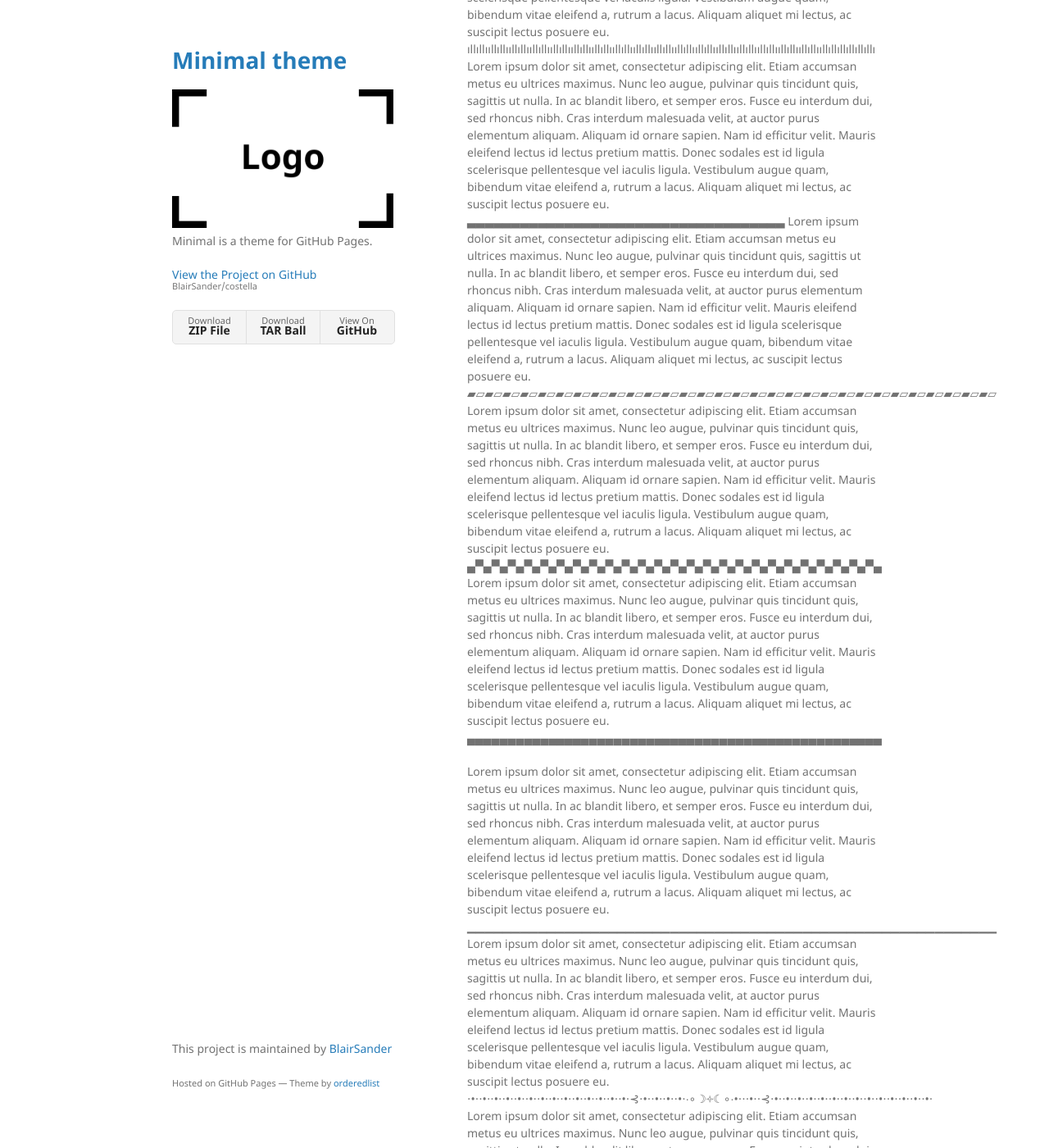
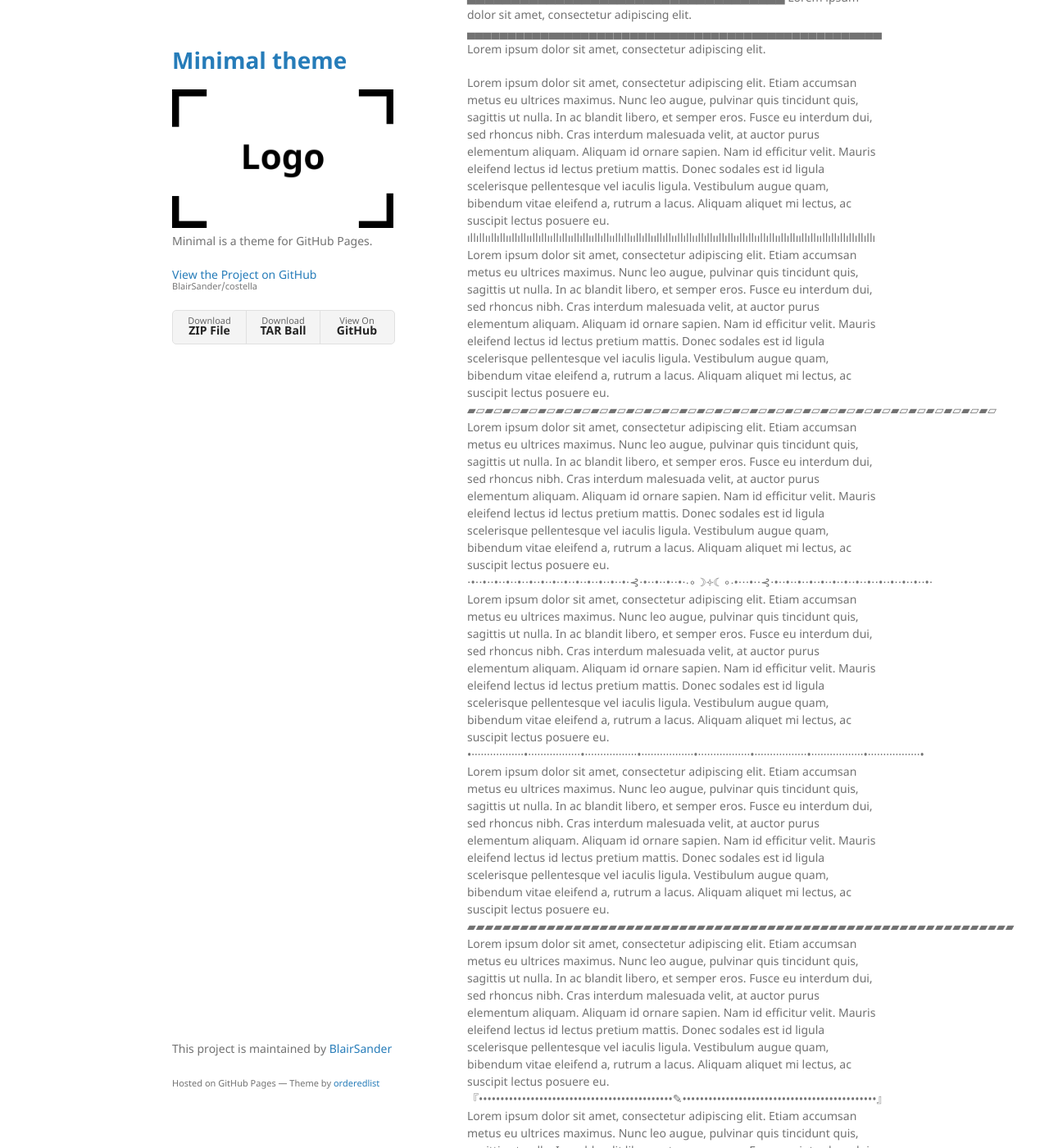
Before and after one commit to BlairSander/costella, a Jekyll site: the page built from relaciones.md, in a window 1280 px wide and 1400 px high, scrolled down 530 px. Shown: the whole window at 82% size. Built offline with Jekyll 4.4.1, drawn with Linux system fonts in a browser that asks for light colours; our own code applies the rules of GitHub Pages for plain Markdown files; some of the changed text lies outside the part shown.

Commit message:
Update relaciones.md

```diff
--- a/relaciones.md
+++ b/relaciones.md
@@ -12,19 +12,25 @@ layout: default
 Antes de investigar sobre Logan, Devi les había advertido a ella y sus hermanas, sobre el lado oscuro de Logan. Una vez en Blair Costella pudo confirmar lo que le habían comentado, por lo que en lo posible evitaría encontrarse con Logan. En parte le tiene miedo ya que también sabe sobre su poder y toda la experiencia que tiene como soldado.
 
  <hr width="50%">
+Lorem ipsum dolor sit amet, consectetur adipiscing elit.
+<br>════════════════════════════════════════════════════
+Lorem ipsum dolor sit amet, consectetur adipiscing elit.
+***
+Lorem ipsum dolor sit amet, consectetur adipiscing elit.
+<br>▁▁▁▁▁▁▁▁▁▁▁▁▁▁▁▁▁▁▁▁▁▁▁▁▁▁▁▁▁▁▁▁▁▁▁▁▁▁▁▁▁▁▁▁▁▁▁▁▁▁▁▁▁▁▁▁▁▁▁▁
+Lorem ipsum dolor sit amet, consectetur adipiscing elit.
+<br>▃▃▃▃▃▃▃▃▃▃▃▃▃▃▃▃▃▃▃▃▃▃▃▃▃▃▃▃▃▃▃▃▃▃▃▃
+Lorem ipsum dolor sit amet, consectetur adipiscing elit.
+<br>▄▄▄▄▄▄▄▄▄▄▄▄▄▄▄▄▄▄▄▄▄▄▄▄▄▄▄▄▄▄▄▄▄▄▄▄▄▄▄▄▄▄▄▄▄▄▄▄▄▄▄
+Lorem ipsum dolor sit amet, consectetur adipiscing elit.
+
+
+
+
 Lorem ipsum dolor sit amet, consectetur adipiscing elit. Etiam accumsan metus eu ultrices maximus. Nunc leo augue, pulvinar quis tincidunt quis, sagittis ut nulla. In ac blandit libero, et semper eros. Fusce eu interdum dui, sed rhoncus nibh. Cras interdum malesuada velit, at auctor purus elementum aliquam. Aliquam id ornare sapien. Nam id efficitur velit. Mauris eleifend lectus id lectus pretium mattis. Donec sodales est id ligula scelerisque pellentesque vel iaculis ligula. Vestibulum augue quam, bibendum vitae eleifend a, rutrum a lacus. Aliquam aliquet mi lectus, ac suscipit lectus posuere eu.
 <br>ıllıllııllıllııllıllııllıllııllıllııllıllııllıllııllıllııllıllııllıllııllıllııllıllııllıllııllıllııllıllııllıllııllıllııllıllıllıllıllıllı
 Lorem ipsum dolor sit amet, consectetur adipiscing elit. Etiam accumsan metus eu ultrices maximus. Nunc leo augue, pulvinar quis tincidunt quis, sagittis ut nulla. In ac blandit libero, et semper eros. Fusce eu interdum dui, sed rhoncus nibh. Cras interdum malesuada velit, at auctor purus elementum aliquam. Aliquam id ornare sapien. Nam id efficitur velit. Mauris eleifend lectus id lectus pretium mattis. Donec sodales est id ligula scelerisque pellentesque vel iaculis ligula. Vestibulum augue quam, bibendum vitae eleifend a, rutrum a lacus. Aliquam aliquet mi lectus, ac suscipit lectus posuere eu.
-<br>▃▃▃▃▃▃▃▃▃▃▃▃▃▃▃▃▃▃▃▃▃▃▃▃▃▃▃▃▃▃▃▃▃▃▃▃
-Lorem ipsum dolor sit amet, consectetur adipiscing elit. Etiam accumsan metus eu ultrices maximus. Nunc leo augue, pulvinar quis tincidunt quis, sagittis ut nulla. In ac blandit libero, et semper eros. Fusce eu interdum dui, sed rhoncus nibh. Cras interdum malesuada velit, at auctor purus elementum aliquam. Aliquam id ornare sapien. Nam id efficitur velit. Mauris eleifend lectus id lectus pretium mattis. Donec sodales est id ligula scelerisque pellentesque vel iaculis ligula. Vestibulum augue quam, bibendum vitae eleifend a, rutrum a lacus. Aliquam aliquet mi lectus, ac suscipit lectus posuere eu.
 <br>▰▱▰▱▰▱▰▱▰▱▰▱▰▱▰▱▰▱▰▱▰▱▰▱▰▱▰▱▰▱▰▱▰▱▰▱▰▱▰▱▰▱▰▱▰▱▰▱▰▱▰▱▰▱▰▱▰▱▰▱
-Lorem ipsum dolor sit amet, consectetur adipiscing elit. Etiam accumsan metus eu ultrices maximus. Nunc leo augue, pulvinar quis tincidunt quis, sagittis ut nulla. In ac blandit libero, et semper eros. Fusce eu interdum dui, sed rhoncus nibh. Cras interdum malesuada velit, at auctor purus elementum aliquam. Aliquam id ornare sapien. Nam id efficitur velit. Mauris eleifend lectus id lectus pretium mattis. Donec sodales est id ligula scelerisque pellentesque vel iaculis ligula. Vestibulum augue quam, bibendum vitae eleifend a, rutrum a lacus. Aliquam aliquet mi lectus, ac suscipit lectus posuere eu.
-<br>▄▀▄▀▄▀▄▀▄▀▄▀▄▀▄▀▄▀▄▀▄▀▄▀▄▀▄▀▄▀▄▀▄▀▄▀▄▀▄▀▄▀▄▀▄▀▄▀▄▀▄
-Lorem ipsum dolor sit amet, consectetur adipiscing elit. Etiam accumsan metus eu ultrices maximus. Nunc leo augue, pulvinar quis tincidunt quis, sagittis ut nulla. In ac blandit libero, et semper eros. Fusce eu interdum dui, sed rhoncus nibh. Cras interdum malesuada velit, at auctor purus elementum aliquam. Aliquam id ornare sapien. Nam id efficitur velit. Mauris eleifend lectus id lectus pretium mattis. Donec sodales est id ligula scelerisque pellentesque vel iaculis ligula. Vestibulum augue quam, bibendum vitae eleifend a, rutrum a lacus. Aliquam aliquet mi lectus, ac suscipit lectus posuere eu.
-<br>▄▄▄▄▄▄▄▄▄▄▄▄▄▄▄▄▄▄▄▄▄▄▄▄▄▄▄▄▄▄▄▄▄▄▄▄▄▄▄▄▄▄▄▄▄▄▄▄▄▄▄
-
-Lorem ipsum dolor sit amet, consectetur adipiscing elit. Etiam accumsan metus eu ultrices maximus. Nunc leo augue, pulvinar quis tincidunt quis, sagittis ut nulla. In ac blandit libero, et semper eros. Fusce eu interdum dui, sed rhoncus nibh. Cras interdum malesuada velit, at auctor purus elementum aliquam. Aliquam id ornare sapien. Nam id efficitur velit. Mauris eleifend lectus id lectus pretium mattis. Donec sodales est id ligula scelerisque pellentesque vel iaculis ligula. Vestibulum augue quam, bibendum vitae eleifend a, rutrum a lacus. Aliquam aliquet mi lectus, ac suscipit lectus posuere eu.
-<br>▁▁▁▁▁▁▁▁▁▁▁▁▁▁▁▁▁▁▁▁▁▁▁▁▁▁▁▁▁▁▁▁▁▁▁▁▁▁▁▁▁▁▁▁▁▁▁▁▁▁▁▁▁▁▁▁▁▁▁▁
 Lorem ipsum dolor sit amet, consectetur adipiscing elit. Etiam accumsan metus eu ultrices maximus. Nunc leo augue, pulvinar quis tincidunt quis, sagittis ut nulla. In ac blandit libero, et semper eros. Fusce eu interdum dui, sed rhoncus nibh. Cras interdum malesuada velit, at auctor purus elementum aliquam. Aliquam id ornare sapien. Nam id efficitur velit. Mauris eleifend lectus id lectus pretium mattis. Donec sodales est id ligula scelerisque pellentesque vel iaculis ligula. Vestibulum augue quam, bibendum vitae eleifend a, rutrum a lacus. Aliquam aliquet mi lectus, ac suscipit lectus posuere eu.
 <br>⋅•⋅⋅•⋅⋅•⋅⋅•⋅⋅•⋅⋅•⋅⋅•⋅⋅•⋅⋅•⋅⋅•⋅⋅•⋅⋅•⋅⋅•⋅⋅•⋅⊰⋅•⋅⋅•⋅⋅•⋅⋅•⋅∙∘☽༓☾∘∙•⋅⋅⋅•⋅⋅⊰⋅•⋅⋅•⋅⋅•⋅⋅•⋅⋅•⋅⋅•⋅⋅•⋅⋅•⋅⋅•⋅⋅•⋅⋅•⋅⋅•⋅⋅•⋅⋅•⋅
 Lorem ipsum dolor sit amet, consectetur adipiscing elit. Etiam accumsan metus eu ultrices maximus. Nunc leo augue, pulvinar quis tincidunt quis, sagittis ut nulla. In ac blandit libero, et semper eros. Fusce eu interdum dui, sed rhoncus nibh. Cras interdum malesuada velit, at auctor purus elementum aliquam. Aliquam id ornare sapien. Nam id efficitur velit. Mauris eleifend lectus id lectus pretium mattis. Donec sodales est id ligula scelerisque pellentesque vel iaculis ligula. Vestibulum augue quam, bibendum vitae eleifend a, rutrum a lacus. Aliquam aliquet mi lectus, ac suscipit lectus posuere eu.
```
